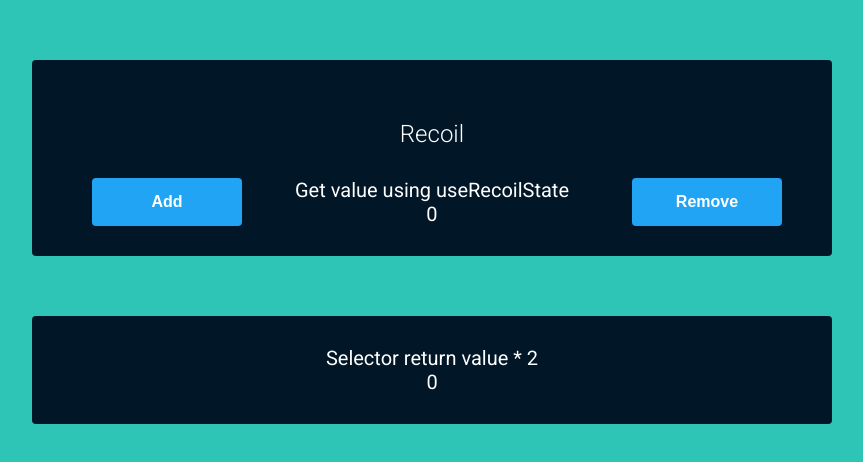
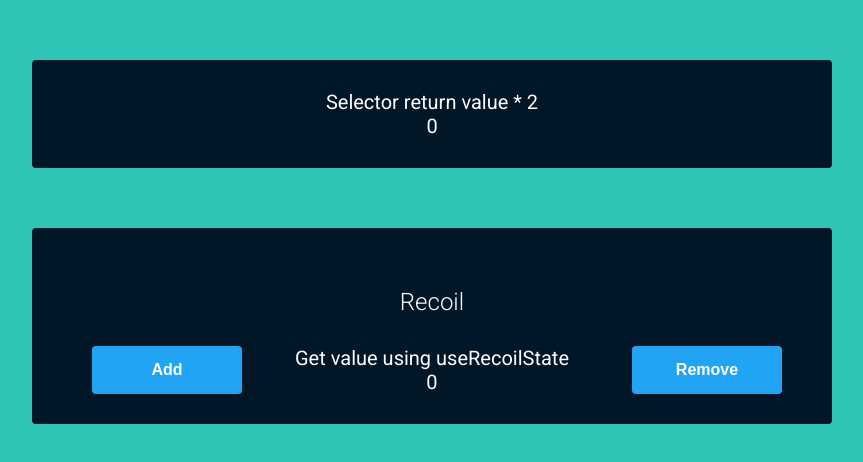
Before and after one commit to jucian0/recoil-example, a React (Create React App) app: page / in a window 1280 px wide. Shown: the top 462 px of the page, without its empty margins (208-1071 px from the left). Built offline with nearby package versions, Linux system fonts and the light colour scheme.

Commit message:
ajustando para adicionar mais exemplos

```diff
--- a/src/App.tsx
+++ b/src/App.tsx
@@ -1,12 +1,10 @@
 import React from "react";
-import TodoList from "./components/Display";
-import TodoForm from "./components/Counter";
 import { RecoilRoot } from 'recoil';
+import CounterPage from "./Pages/Counter";
 
 const App = () => (
   <RecoilRoot>
-    <TodoForm />
-    <TodoList />
+    <CounterPage />
   </RecoilRoot>
 );
 
--- /dev/null
+++ b/src/Pages/Counter.tsx
@@ -0,0 +1,14 @@
+// @flow
+import React from 'react'
+import Counter from './../components/Counter'
+import CounterButtons from './../components/Display'
+
+export default function CounterPage() {
+
+   return (
+      <>
+         <CounterButtons />
+         <Counter />
+      </>
+   )
+}
```
